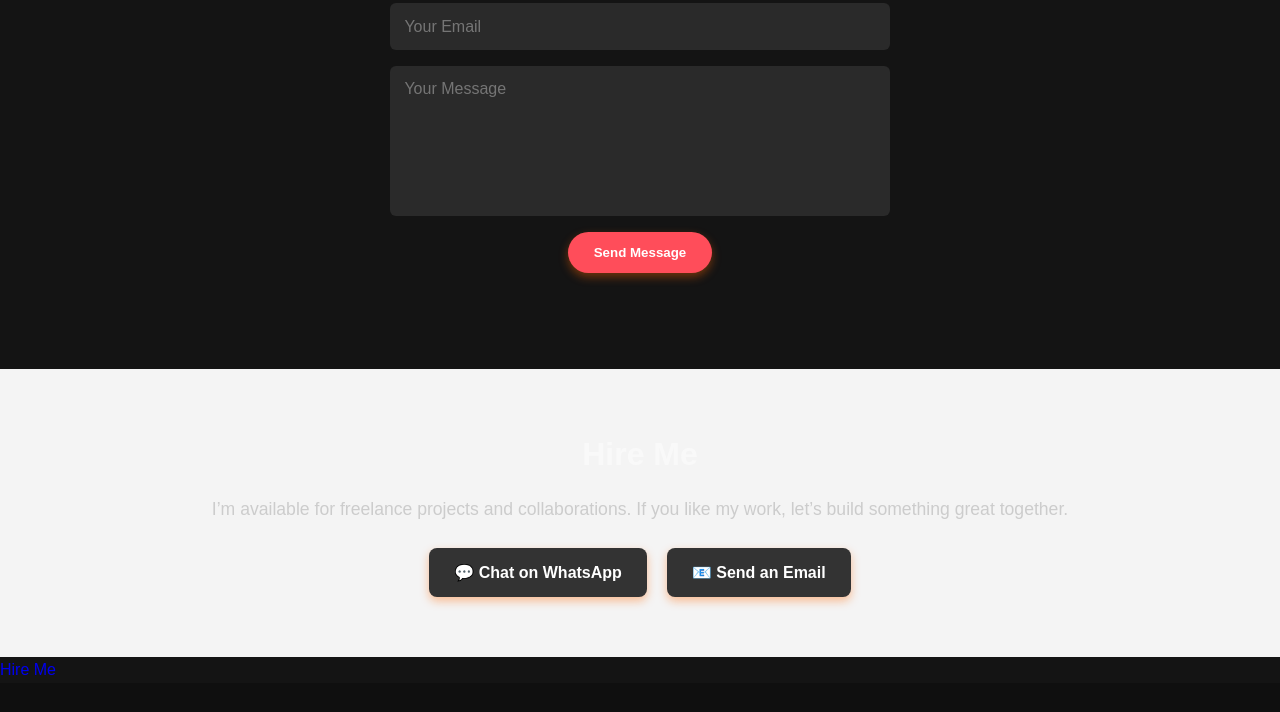
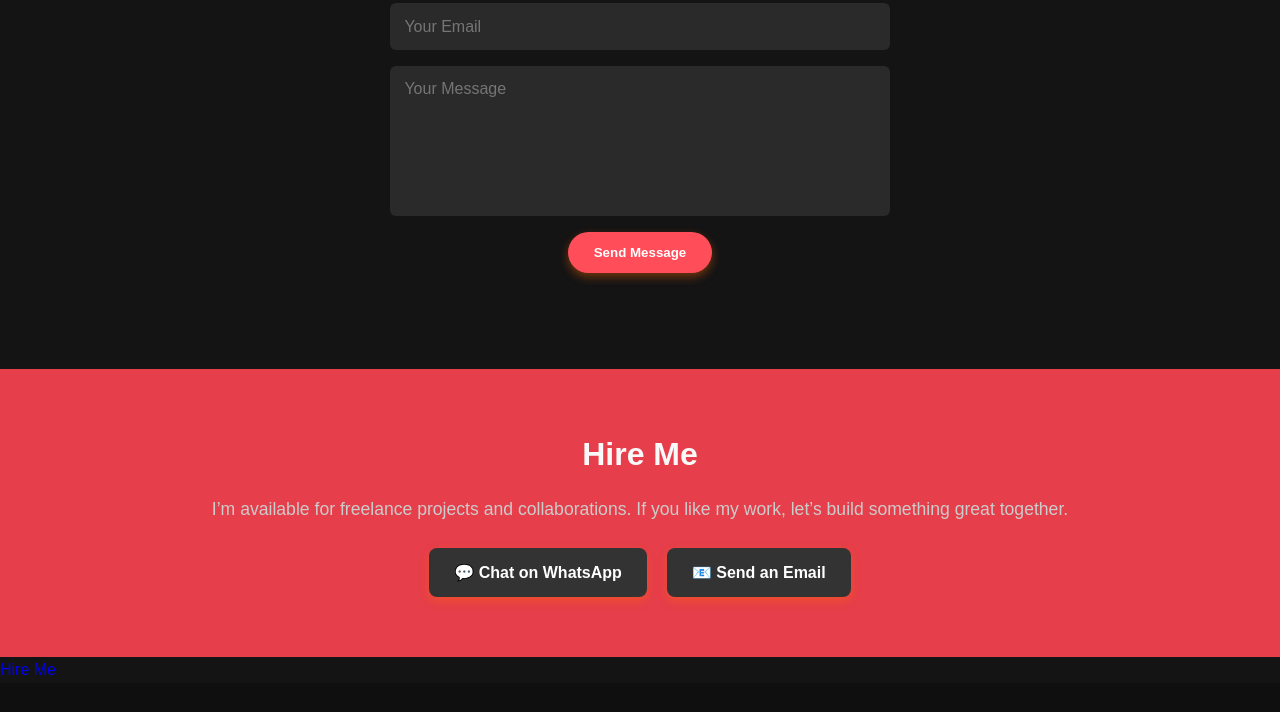
Before and after one commit to lorddavie/lorddavie.github.io, a plain HTML site: page index.html in a window 1280 px wide. Shown: the part 2322-3034 px from the top of the page. Drawn offline with Linux system fonts and the light colour scheme.

Commit message:
Update style.css

```diff
--- a/style.css
+++ b/style.css
@@ -244,7 +244,7 @@ form button {
 .hire-me {
   text-align: center;
   padding: 60px 20px;
-  background: #f4f4f4;
+  background: #e63e4a;
 }
 
 .hire-me h2 {
@@ -339,7 +339,7 @@ footer a:hover {
   .hero h1 {
     font-size: 2.2rem;
   }
-     .sticky-hire-btn {
+  .sticky-hire-btn {
   position: fixed;
   bottom: 20px;
   right: 20px;
@@ -352,7 +352,7 @@ footer a:hover {
   box-shadow: 0 4px 8px rgba(0,0,0,0.2);
   transition: 0.3s;
   z-index: 999;
-     }
+  }
   .sticky-hire-btn:hover {
   background: #005bbb;
   }
```
